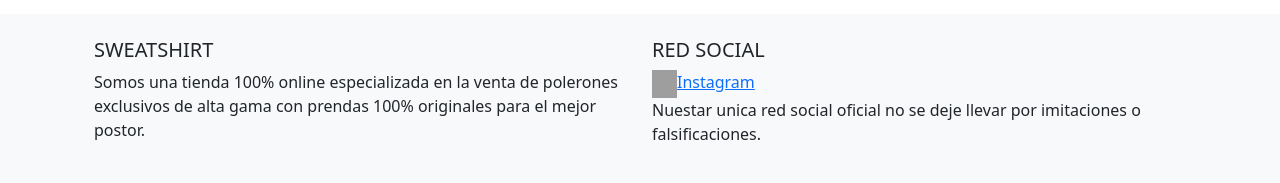
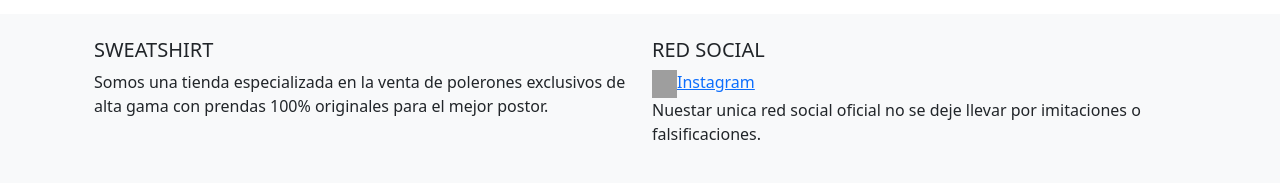
Before and after one commit to Kronnox1/3-5, a plain HTML site: page index.html in a window 1280 px wide. Shown: the part 985-1168 px from the top of the page. Drawn offline with nearby package versions, Linux system fonts and the light colour scheme; grey boxes are pictures that could not be loaded.

Commit message:
Update index.html

```diff
--- a/index.html
+++ b/index.html
@@ -97,7 +97,7 @@
             <div class="col-lg-6 col-md-12 mb-4 mb-md-0">
               <h5 class="text-uppercase">SweatShirt</h5>
 
-              <p>Somos una tienda 100% online especializada en la venta de polerones exclusivos de alta gama con prendas 100% originales para el mejor postor.
+              <p>Somos una tienda especializada en la venta de polerones exclusivos de alta gama con prendas 100% originales para el mejor postor.
 
               </p>
             </div>
```
